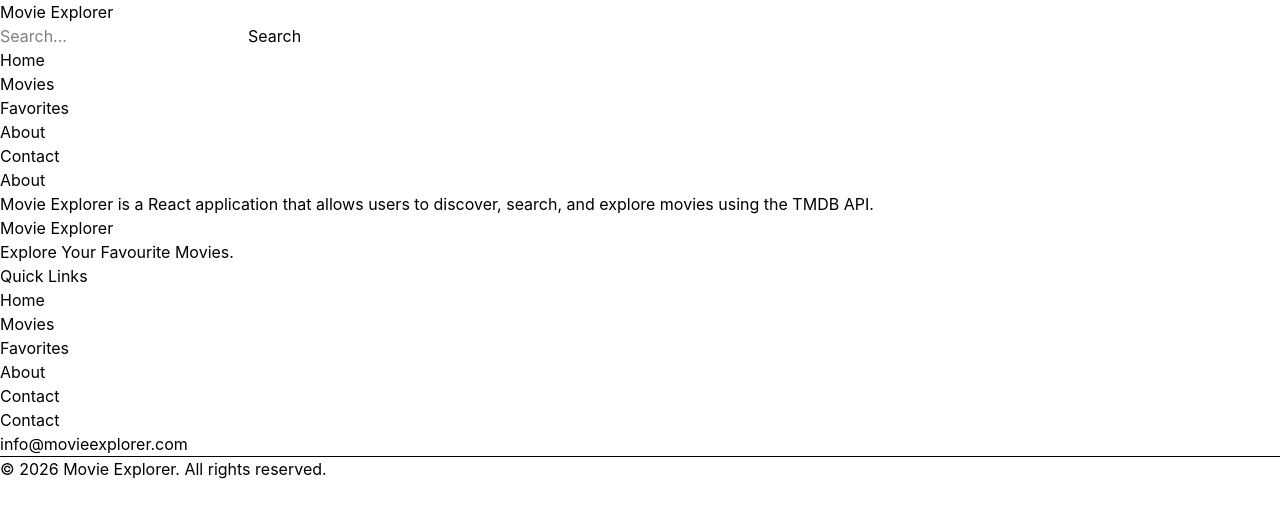
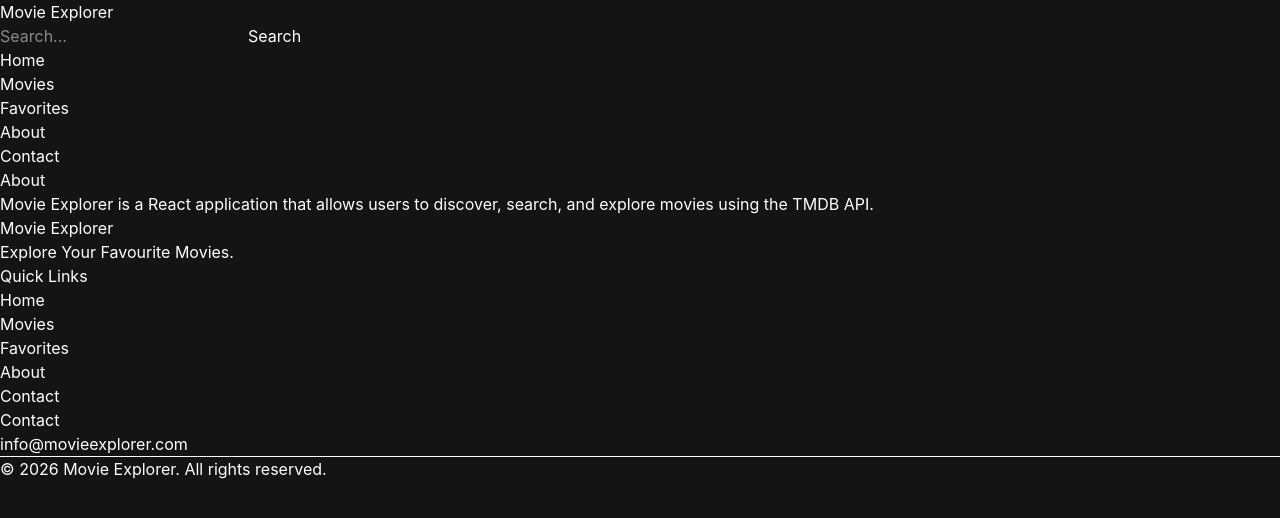
Before and after one commit to sarimbinazeem/Movie-Explorer---React, a React (Vite) app in the folder Movie Explorer/: page /about in a window 1280 px wide. Shown: the top 518 px of the page. Built offline with nearby package versions, Linux system fonts and the light colour scheme; no server answers.

Commit message:
Styled Index.css

```diff
--- a/Movie Explorer/src/index.css
+++ b/Movie Explorer/src/index.css
@@ -1 +1,32 @@
 @import "tailwindcss";
+
+*{
+    margin: 0;
+    padding: 0;
+    box-sizing: border-box;
+}
+
+html{
+    scroll-behavior: smooth;
+}
+
+
+body{
+    background-color: #141414;
+    color: #FFFFFF;
+    font-family: Inter, system-ui, sans-serif;
+}
+
+a{
+    text-decoration: none;
+    color: inherit; /*matches the color */
+}
+
+img{
+    display: block;
+    max-width: 100%;
+}
+
+button{
+    cursor: pointer;
+}
```
